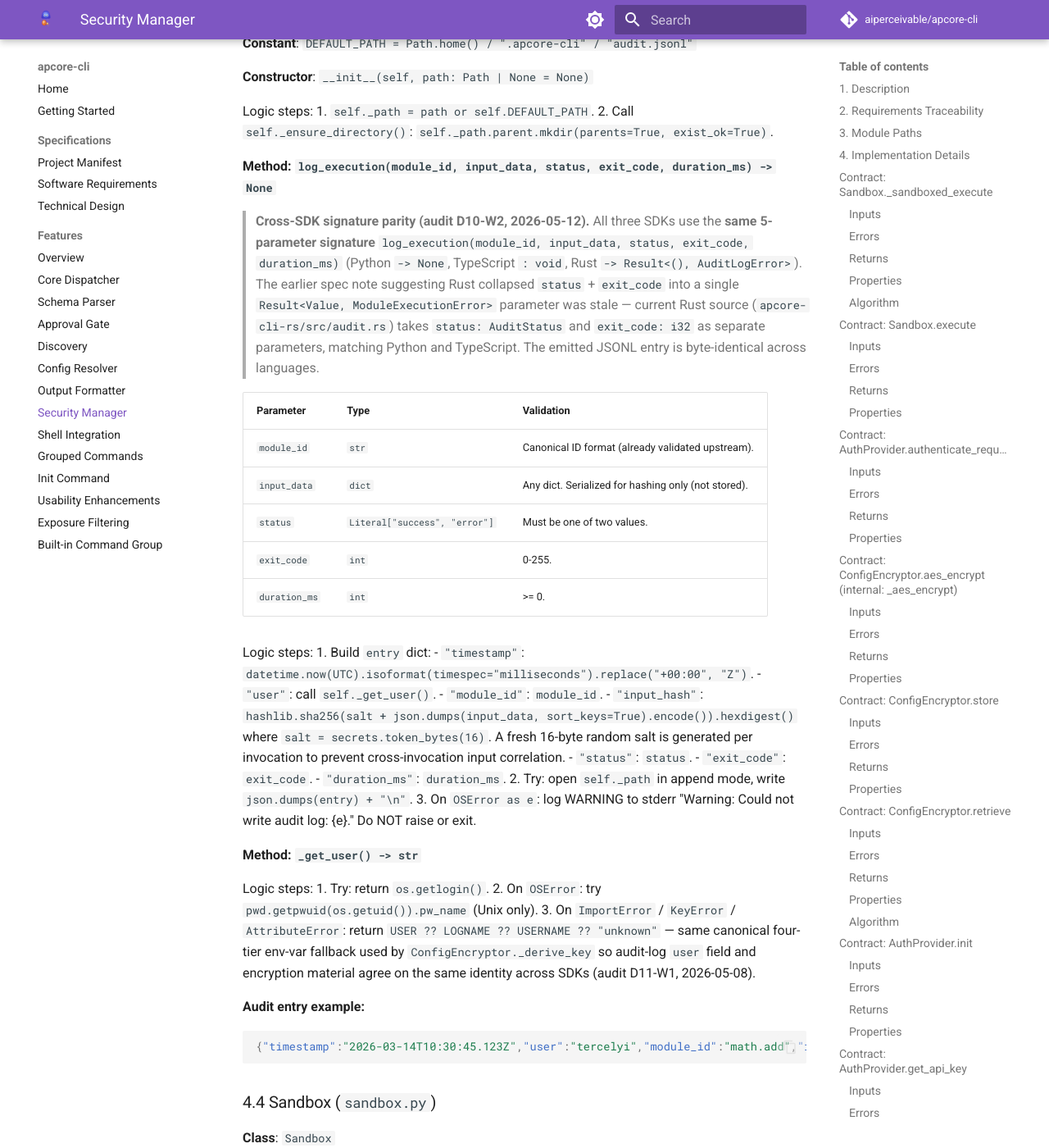
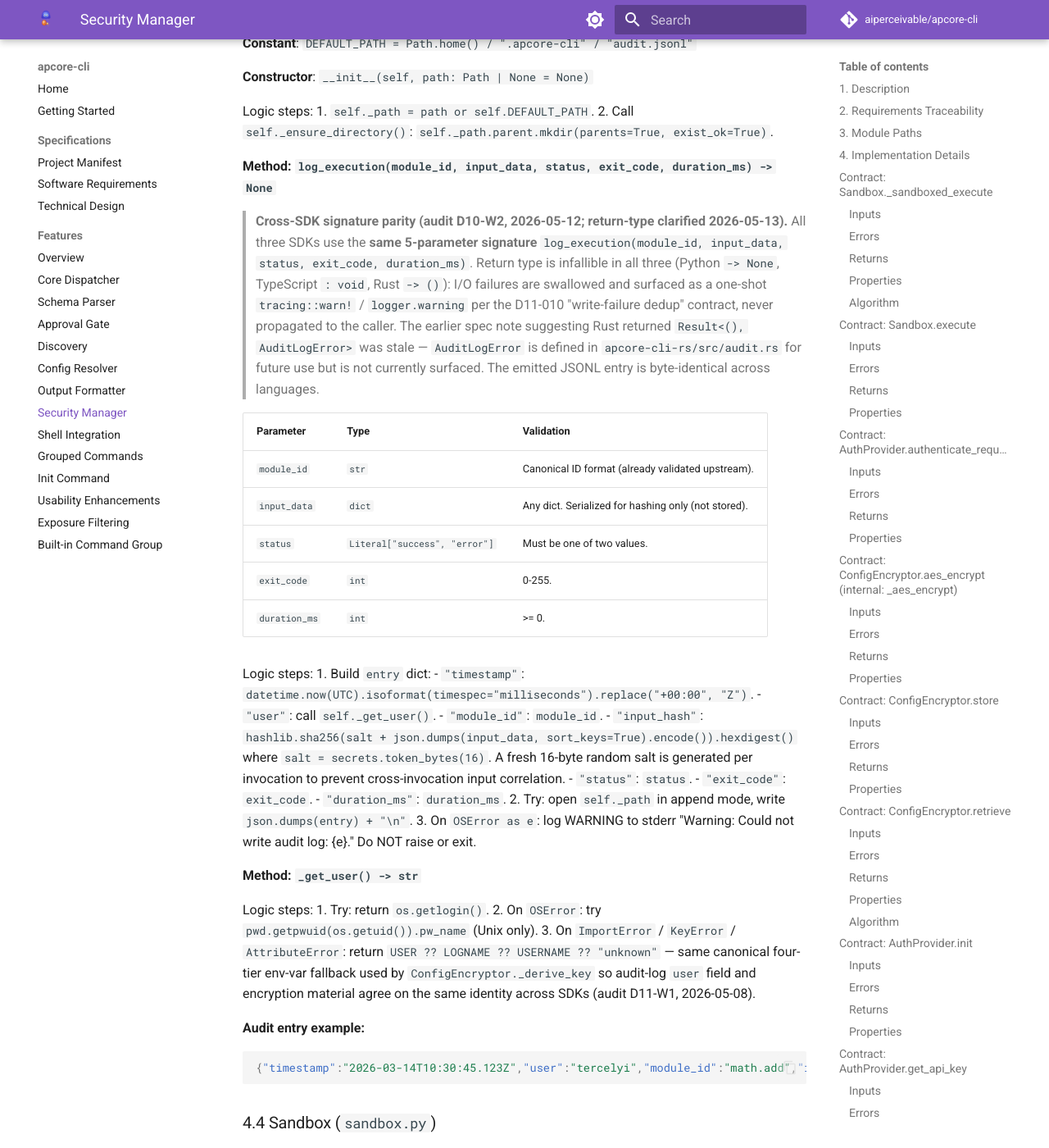
Before and after one commit to aiperceivable/apcore-cli, an MkDocs documentation site: the page built from docs/features/security.md, in a window 1280 px wide and 1400 px high, scrolled down 17137 px. Shown: the whole window at 82% size. Built offline with MkDocs 1.6.1 and Material for MkDocs 9.7.7, drawn with Linux system fonts in a browser that asks for light colours; comment, search, counter and statistics services are not loaded; some of the changed text lies outside the part shown.

Commit message:
docs: align Sandbox.execute (3-param) and AuditLogger.log_execution (return ()) notes with reality (re-audit D10 follow-ups)
Re-audit D10: security.md:594 Sandbox.execute Rust language note claimed
Rust used a 2-parameter signature (executor bound at construction). The
actual Rust source (sandbox.rs:205) takes 3 parameters identical to
Python/TS. The Rust sandbox does bind APCORE_EXTENSIONS_ROOT at construction
via the withExtensionsRoot builder, but the per-call executor is still
passed in. Replaced the stale "diverges" note with a parity-confirmation
clarifying both binding mechanisms.

Re-audit D10: security.md:552 AuditLogger.log_execution previously declared
the Rust return type as Result<(), AuditLogError>. Current Rust source
(audit.rs:194) returns unit (). The AuditLogError enum is defined but never
returned — I/O failures are swallowed and surfaced as a one-shot
tracing::warn! per the D11-010 write-failure dedup contract, matching
Python's logger.warning swallow. Updated to reflect actual infallible
return-type parity across all three SDKs.

Co-Authored-By: Claude Opus 4.7 (1M context) <noreply@anthropic.com>

```diff
--- a/docs/features/security.md
+++ b/docs/features/security.md
@@ -549,7 +549,7 @@ Logic steps:
 
 **Method: `log_execution(module_id, input_data, status, exit_code, duration_ms) -> None`**
 
-> **Cross-SDK signature parity (audit D10-W2, 2026-05-12).** All three SDKs use the **same 5-parameter signature** `log_execution(module_id, input_data, status, exit_code, duration_ms)` (Python `-> None`, TypeScript `: void`, Rust `-> Result<(), AuditLogError>`). The earlier spec note suggesting Rust collapsed `status` + `exit_code` into a single `Result<Value, ModuleExecutionError>` parameter was stale — current Rust source (`apcore-cli-rs/src/audit.rs`) takes `status: AuditStatus` and `exit_code: i32` as separate parameters, matching Python and TypeScript. The emitted JSONL entry is byte-identical across languages.
+> **Cross-SDK signature parity (audit D10-W2, 2026-05-12; return-type clarified 2026-05-13).** All three SDKs use the **same 5-parameter signature** `log_execution(module_id, input_data, status, exit_code, duration_ms)`. Return type is infallible in all three (Python `-> None`, TypeScript `: void`, Rust `-> ()`): I/O failures are swallowed and surfaced as a one-shot `tracing::warn!` / `logger.warning` per the D11-010 "write-failure dedup" contract, never propagated to the caller. The earlier spec note suggesting Rust returned `Result<(), AuditLogError>` was stale — `AuditLogError` is defined in `apcore-cli-rs/src/audit.rs` for future use but is not currently surfaced. The emitted JSONL entry is byte-identical across languages.
 
 | Parameter | Type | Validation |
 |-----------|------|------------|
@@ -591,7 +591,7 @@ Logic steps:
 
 **Method: `execute(module_id: str, input_data: dict, executor: Executor) -> Any`**
 
-> **Rust language note:** Rust binds the executor at Sandbox construction time rather than per-call; the Rust signature is `execute(&self, module_id: &str, input: &Value) -> Result<Value, ModuleExecutionError>` (2 parameters — no executor). The non-sandbox passthrough path calls the executor stored in the struct. The emitted error types are identical across languages.
+> **Cross-SDK parity note (audit D10 follow-up, 2026-05-13):** All three SDKs use the same 3-parameter form for `execute(module_id, input_data, executor)`. Rust's signature is `async fn execute(&self, module_id: &str, input_data: Value, executor: &apcore::Executor) -> Result<Value, ModuleExecutionError>`. The Rust sandbox additionally binds `APCORE_EXTENSIONS_ROOT` at construction time via the `withExtensionsRoot` builder, but the per-call `executor` argument is still passed in (and used to drive the non-sandbox passthrough path). The emitted error types are identical across languages.
 
 Logic steps:
 1. If `not self._enabled`: return `executor.call(module_id, input_data)` (no sandbox).
```
